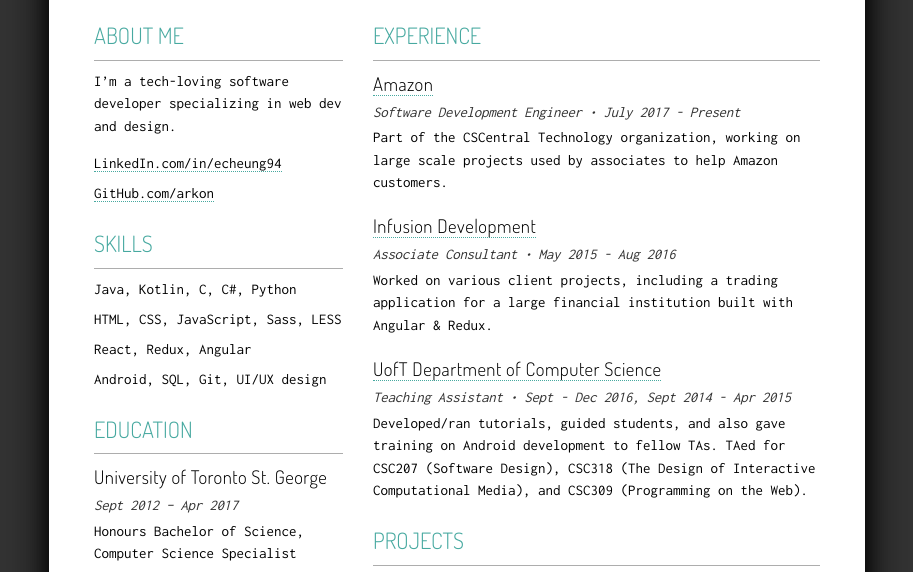
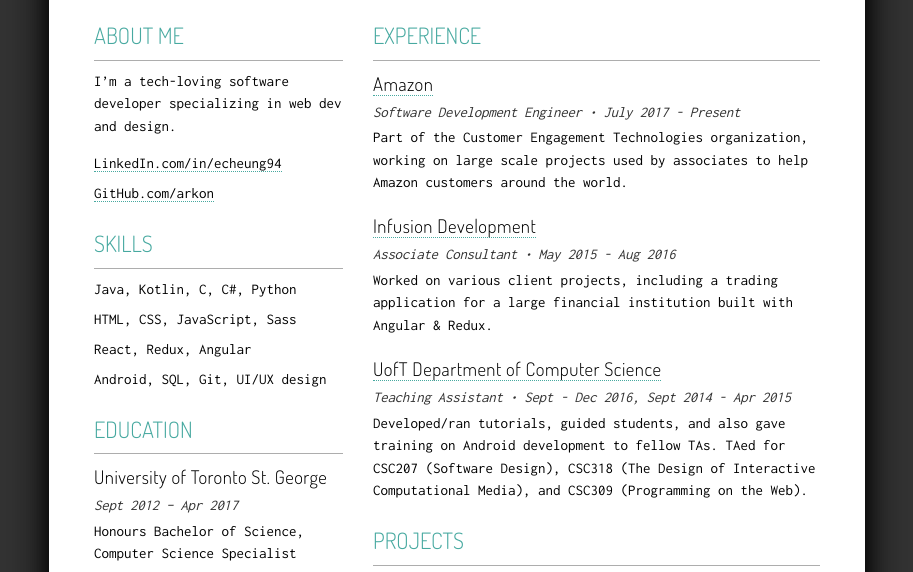
Before and after one commit to arkon/resume, a website: page src/index.html in a window 1280 px wide. Shown: the part 180-752 px from the top of the page, without its empty margins (183-1096 px from the left). Drawn offline with nearby package versions, Linux system fonts and the light colour scheme; files that its build step writes are made by us from their sources.

Commit message:
Minor update to Amazon description

```diff
--- a/src/index.html
+++ b/src/index.html
@@ -47,7 +47,7 @@
         <h2 class="resume__content__heading">Skills</h2>
         <ul>
           <li>Java, Kotlin, C, C#, Python</li>
-          <li>HTML, CSS, JavaScript, Sass, LESS</li>
+          <li>HTML, CSS, JavaScript, Sass</li>
           <li>React, Redux, Angular</li>
           <li>Android, SQL, Git, UI/UX design</li>
         </ul>
@@ -80,8 +80,8 @@
             <h3><a href="https://www.amazon.com/">Amazon</a></h3>
             <h4>Software Development Engineer • July 2017 - Present</h4>
             <p>
-              Part of the CSCentral Technology organization, working on large
-              scale projects used by associates to help Amazon customers.
+              Part of the Customer Engagement Technologies organization, working on large
+              scale projects used by associates to help Amazon customers around the world.
             </p>
           </li>
           <li>
```
